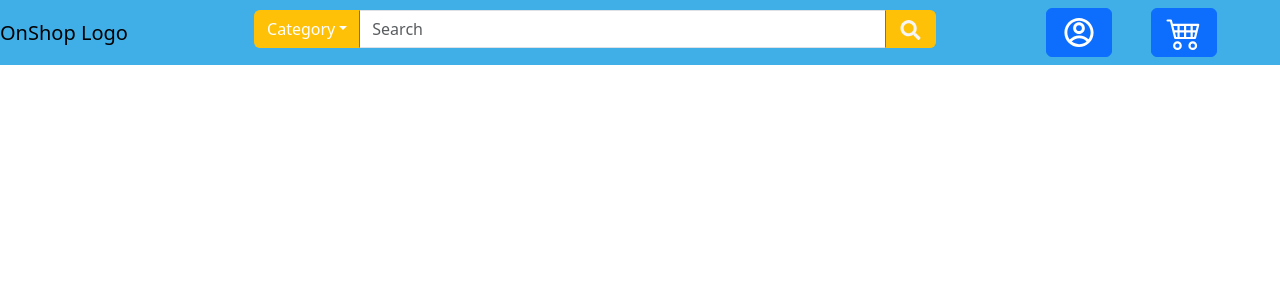
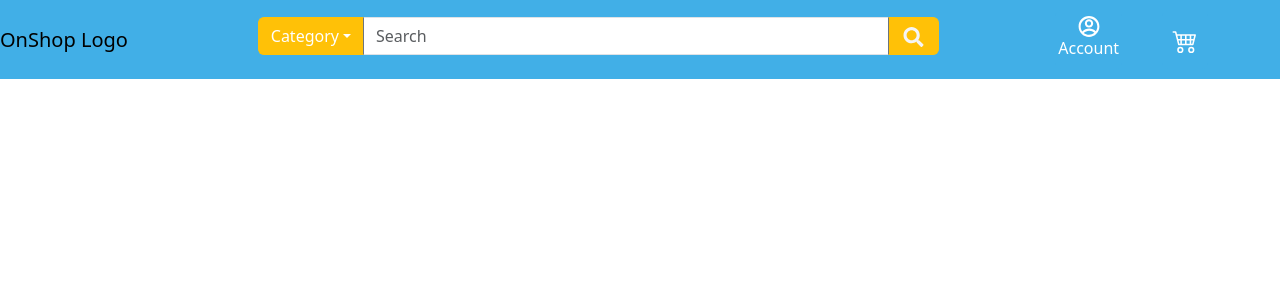
Before and after one commit to Red-stevo/Ecommerce, a React (Vite) app in the folder onshop/: page / in a window 1280 px wide. Shown: the top 300 px of the page. Built offline with nearby package versions, Linux system fonts and the light colour scheme.

Commit message:
Commit message >>>>> top header coming up <<<<<

```diff
--- a/onshop/src/IndexPage/Pages/Components/Cart.jsx
+++ b/onshop/src/IndexPage/Pages/Components/Cart.jsx
@@ -3,7 +3,7 @@ import {Button} from "react-bootstrap";
 
 const Cart = () => {
     return (
-        <Button>
+        <Button className={"cart-button"}>
             <BsCart4 className={"cart-icon"}/>
         </Button>
     );
--- a/onshop/src/IndexPage/Pages/Components/UserAccount.jsx
+++ b/onshop/src/IndexPage/Pages/Components/UserAccount.jsx
@@ -3,8 +3,9 @@ import {Button} from "react-bootstrap";
 
 const UserAccount = () => {
     return (
-        <Button>
+        <Button className={"user-account-button"}>
             <RiAccountCircleLine className={"user-account-icon"} />
+            <h6>Account</h6>
         </Button>
     );
 };
--- a/onshop/src/IndexPage/Styles/MainHeader.css
+++ b/onshop/src/IndexPage/Styles/MainHeader.css
@@ -17,14 +17,9 @@
     width: 60%;
 }
 
-.cart-icon {
+.cart-icon,.user-account-icon  {
     width: 40px;
-    height: 35px;
-}
-
-.user-account-icon {
-    width: 40px;
-    height: 35px;
+    height: 25px;
 }
 
 .search-icon {
@@ -39,3 +34,15 @@
     justify-self: end;
     gap: 30%;
 }
+
+.user-account-button, .cart-button {
+    background-color: rgb(65, 175, 231);
+    border: rgb(65, 175, 231) 1px solid;
+    padding: 2px;
+    margin: 2px;
+}
+
+.user-account-button:hover, .cart-button:hover {
+    background-color: rgba(153, 204, 229, 0.59);
+    border: whitesmoke 1px solid;
+}
```
